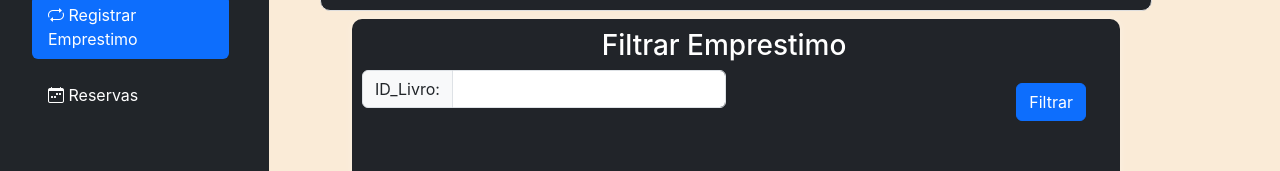
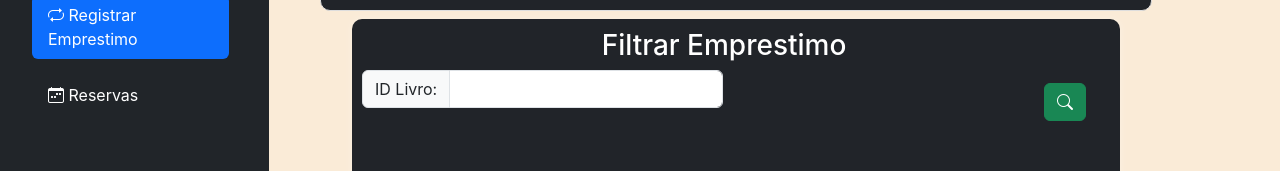
Before and after one commit to fabiacurti/Sistema, a React (Create React App) app in the folder frontend/: page /Emprestimo in a window 1280 px wide. Shown: the part 434-605 px from the top of the page. Built offline with nearby package versions, Linux system fonts and the light colour scheme; no server answers.

Commit message:
Deixando tudo igueal

```diff
--- a/frontend/src/Componentes/Emprestimo/FormFiltro.jsx
+++ b/frontend/src/Componentes/Emprestimo/FormFiltro.jsx
@@ -26,11 +26,13 @@ function FormFiltro({ onUpdate }) {
     return (
         <div className="row">
             <form onSubmit={handleSubmit} className="mb-3">
-                <h3>Filtrar Emprestimo</h3>
+                <div className="text-center">
+                    <h3>Filtrar Emprestimo</h3>
+                </div>
                 <div className="d-flex flex-wrap input-group mb-2">
                     <div className="mb-3">
                         <div className="input-group">
-                            <label className="input-group-text custom-label-height">ID_Livro:</label>
+                            <label className="input-group-text custom-label-height">ID Livro:</label>
                             <input
                                 type="text"
                                 name="ID_Livro"
@@ -42,8 +44,8 @@ function FormFiltro({ onUpdate }) {
                         </div>
                     </div>
                     <div className="ms-auto">
-                        <button type="submit" className="btn btn-primary">
-                            Filtrar
+                        <button type="submit" className="btn btn-success" ><i class="bi bi-search"></i>{"  "}
+
                         </button>
                     </div>
                 </div>
--- a/frontend/src/Componentes/Reserva/FormFiltro.jsx
+++ b/frontend/src/Componentes/Reserva/FormFiltro.jsx
@@ -25,7 +25,10 @@ function FormFiltro({ onUpdate }) {
 
   return (
     <form onSubmit={handleSubmit}>
-      <div className={`col-md-5 rounded`}>
+      <div className="text-center">
+        <h3>Filtrar Reserva</h3>
+      </div>
+      <div className={`col-md-5 `}>
         <div className="input-group rounded">
           <label htmlFor="nomeLivro" className="input-group-text custom-label-height">
             Nome do Livro:
@@ -40,11 +43,7 @@ function FormFiltro({ onUpdate }) {
             onChange={handleInputChange}
           />
 
-          <div className="invalid-feedback">
-            {
-              "Por Favor, digite o Nome! Digite pelo menos 4 letras, apenas letras são permitidas."
-            }
-          </div>
+
         </div>
       </div>
       {/*<div className="Posicao col-md-4 ">
```
